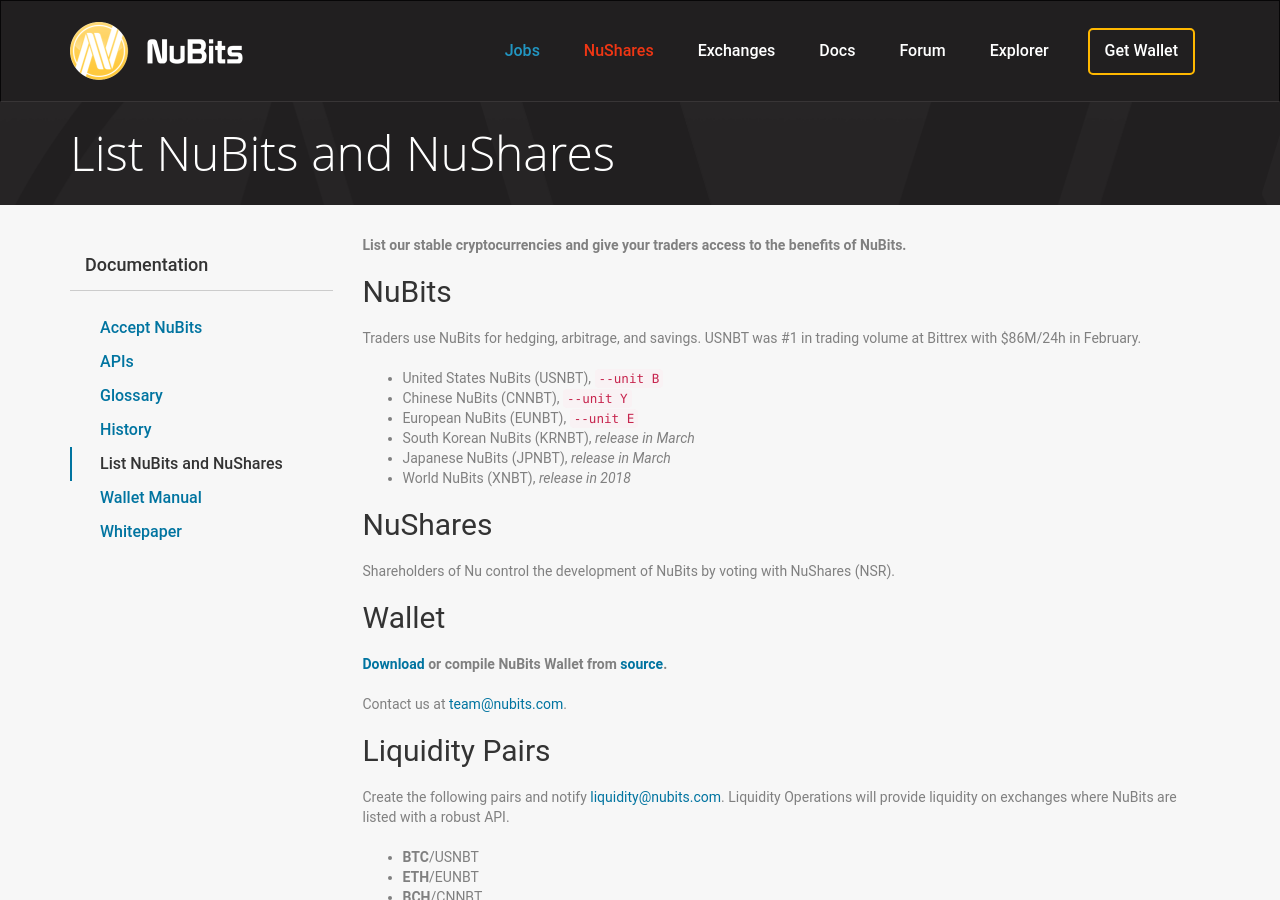
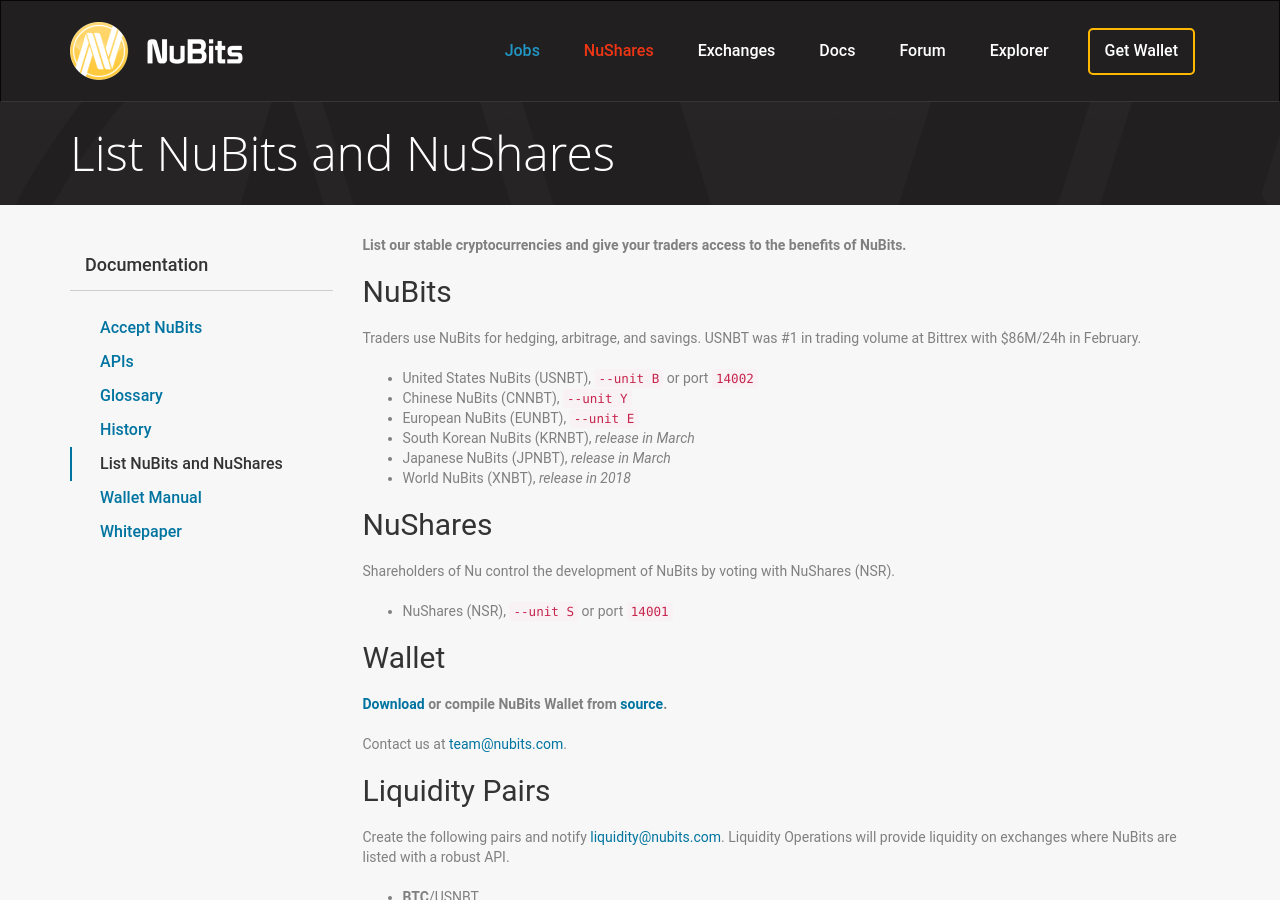
Before and after one commit to NuNetwork/nunetwork.github.io, a Jekyll site: the page built from _pages/list-nubits.md, in a window 1280 px wide and 900 px high. Built offline with Jekyll 4.4.1, drawn with Linux system fonts in a browser that asks for light colours.

Commit message:
Update list-nubits.md

```diff
--- a/_pages/list-nubits.md
+++ b/_pages/list-nubits.md
@@ -11,7 +11,7 @@
 
 Traders use NuBits for hedging, arbitrage, and savings. USNBT was #1 in trading volume at Bittrex with $86M/24h in February.
 
-- United States NuBits (USNBT), `--unit B`
+- United States NuBits (USNBT), `--unit B` or port `14002`
 - Chinese NuBits (CNNBT), `--unit Y`
 - European NuBits (EUNBT), `--unit E`
 - South Korean NuBits (KRNBT), *release in March*
@@ -21,6 +21,8 @@
 ## NuShares
 
 Shareholders of Nu control the development of NuBits by voting with NuShares (NSR).
+
+- NuShares (NSR), `--unit S` or port `14001`
 
 ## Wallet
 
@@ -43,4 +45,4 @@
 - NSR/**BTC**
 - NSR/**USNBT**
 
-List NuShares to enable Tier 6 in our liquidity flow.
+**List NuShares to enable Tier 6 in our liquidity flow.**
```
